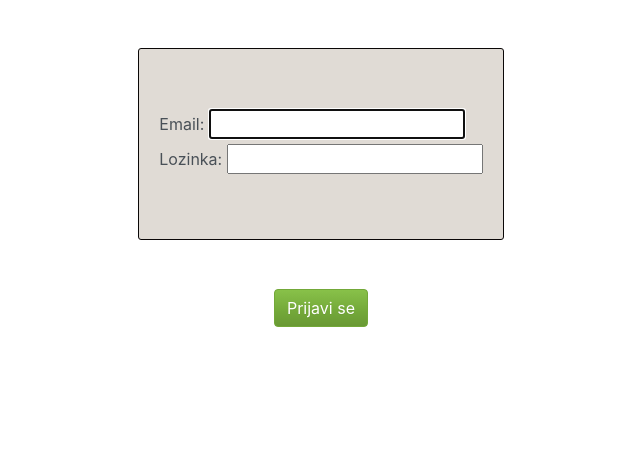
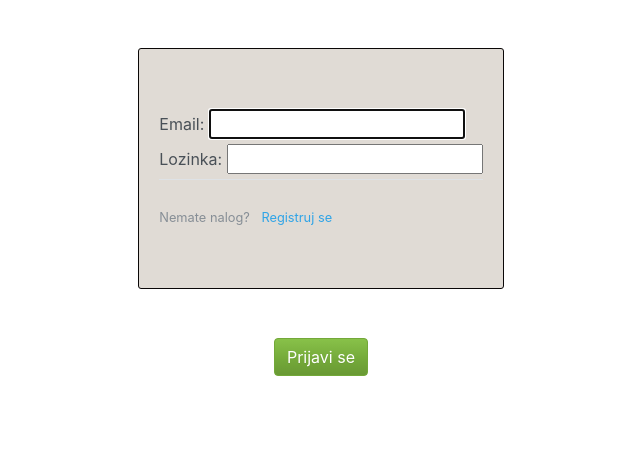
Before and after one commit to BakirCu/Kviz, a Django app: page /login/ in a window 1280 px wide. Shown: the part 56-524 px from the top of the page, without its empty margins (319-959 px from the left). Run offline with Django 3.2, Linux system fonts and the light colour scheme; some libraries are stand-ins or nearby versions.

Commit message:
dodao link za register u login

```diff
--- a/kvizer/templates/kvizer/login.html
+++ b/kvizer/templates/kvizer/login.html
@@ -16,6 +16,12 @@
                 <label for="{{ form.password.id_for_label }}">Lozinka:</label>
                 {{ form.password }}
             </div>
+
+            <div class="border-top pt-4 ">
+                <small class="text-muted">
+                    Nemate nalog? <a class="ml-2" href="{% url 'register' %}">Registruj se</a>
+                </small>
+            </div>
         </div>
         <div class="col text-center">
             <button type="submit" class="btn btn-success mt-5 mb-5">Prijavi se</button>
```
